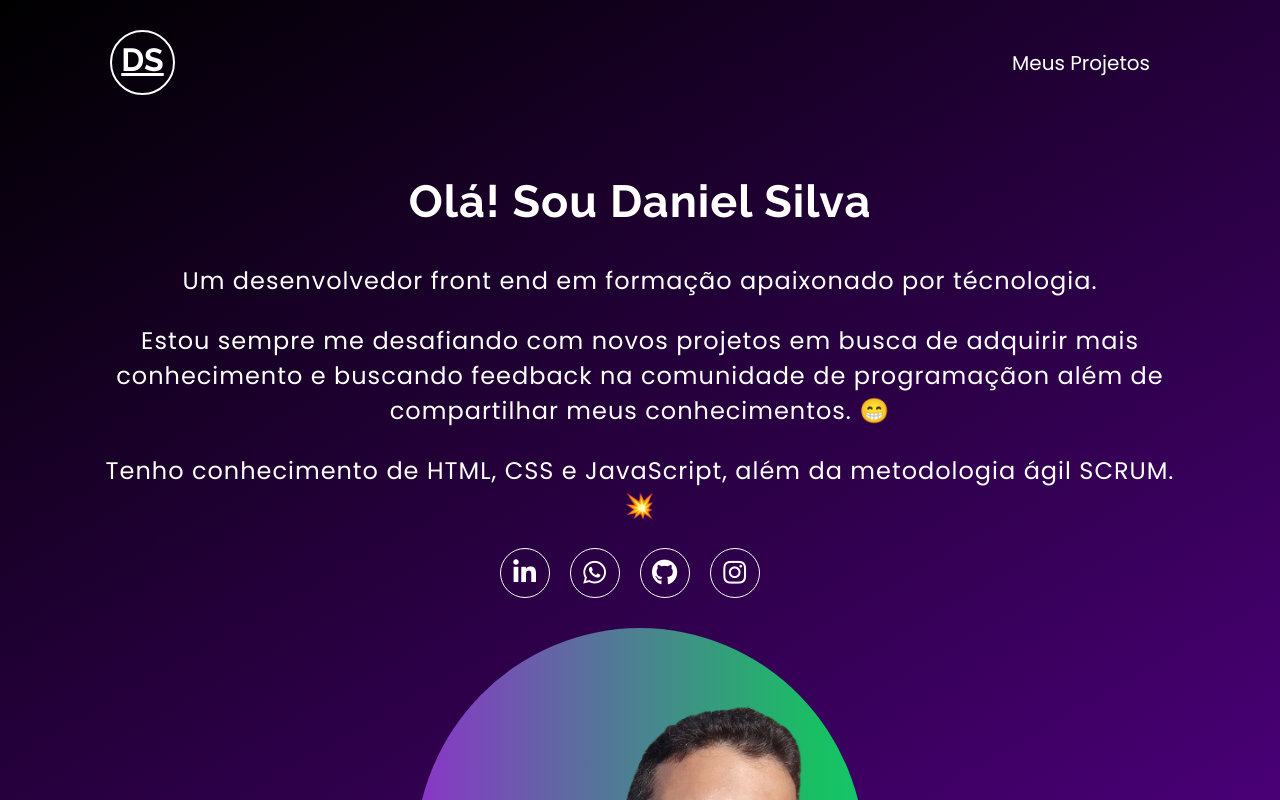
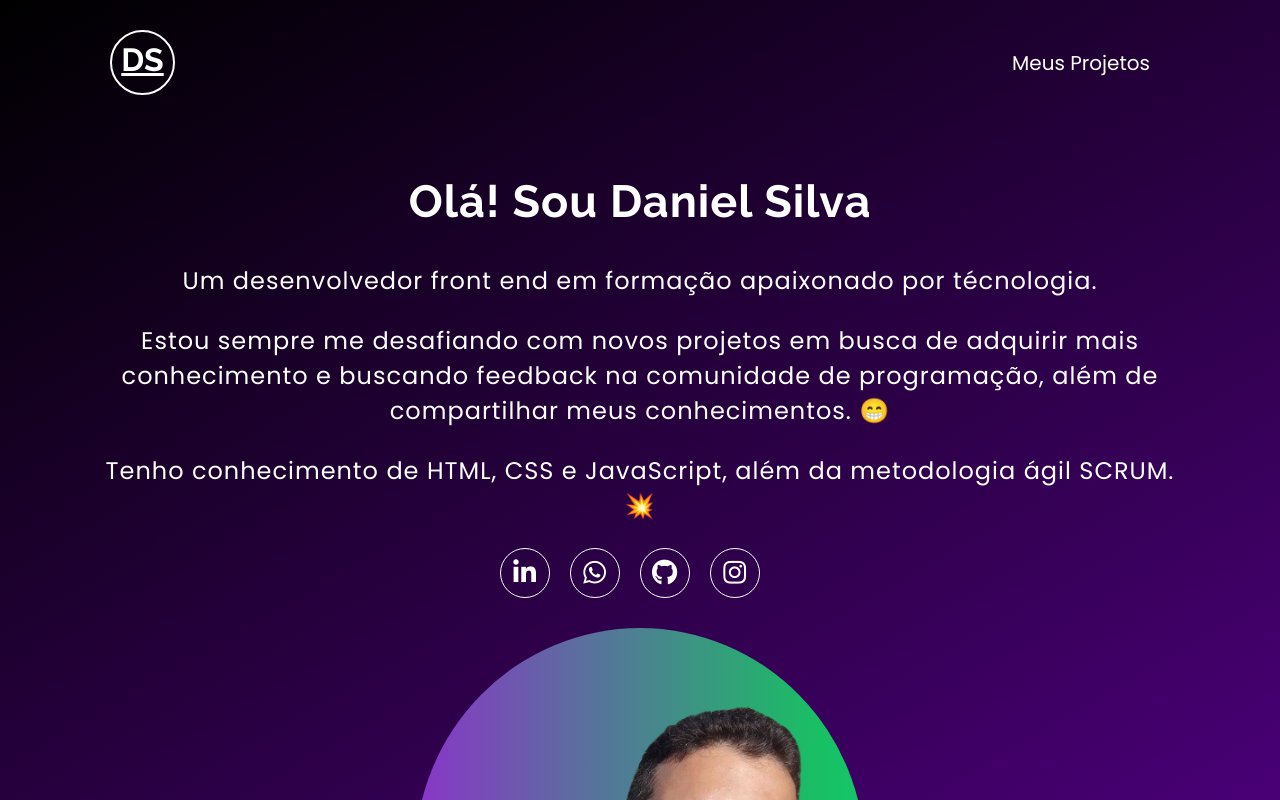
Before and after one commit to D4nielPSilva/portifolio, a plain HTML site: page index.html in a window 1280 px wide. Shown: the top 800 px of the page. Drawn offline with nearby package versions, Linux system fonts and the light colour scheme.

Commit message:
corrigir o paragrafo da home

```diff
--- a/index.html
+++ b/index.html
@@ -37,7 +37,7 @@
             <h1>Olá! Sou Daniel Silva</h1>
             <p>Um desenvolvedor front end em formação apaixonado por técnologia.</p>
             <p>Estou sempre me desafiando com novos projetos em busca de adquirir
-                mais conhecimento e buscando feedback na comunidade de programaçãon
+                mais conhecimento e buscando feedback na comunidade de programação,
                 além de compartilhar meus conhecimentos. 😁</p>
             <p>Tenho conhecimento de HTML, CSS e JavaScript, além da metodologia ágil SCRUM. 💥</p>
             <ul class="redes-sociais">
```
